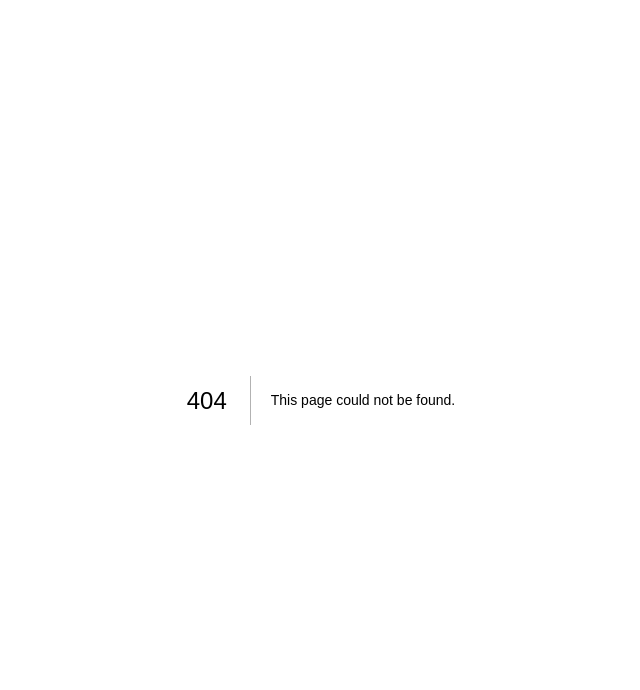
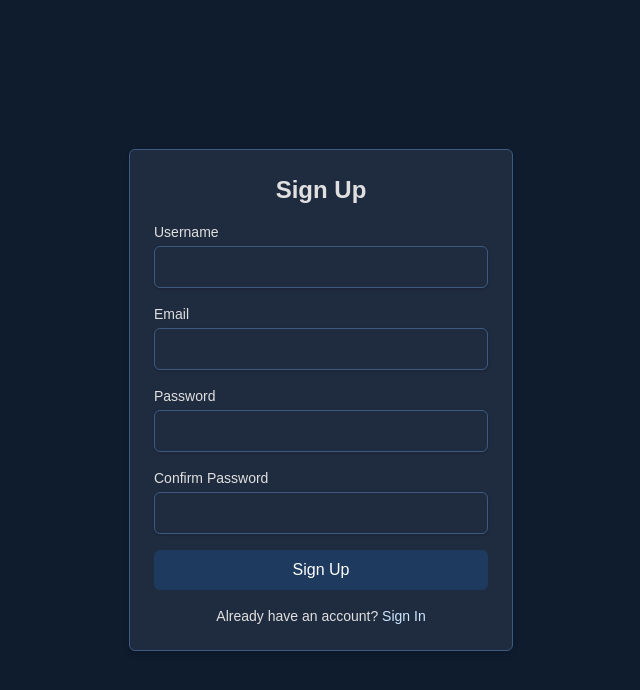
Before and after one commit to Kshitizz04/chesseract, a Next.js app in the folder chesseract-fe/: page /auth/sign-up in a window 1280 px wide. Before the commit this address had no page. Shown: the top 690 px of the page, without its empty margins (319-959 px from the left). Built offline with nearby package versions, Linux system fonts and the light colour scheme; no server answers.

Commit message:
added signup page

```diff
--- a/chesseract-fe/src/app/auth/sign-in/page.tsx
+++ b/chesseract-fe/src/app/auth/sign-in/page.tsx
@@ -6,6 +6,7 @@ import { validateEmail } from "@/utils/validators";
 import { useToast } from "@/contexts/ToastContext";
 import { setLocalStorage } from "@/utils/localstorage";
 import { useRouter } from "next/navigation";
+import Link from "next/link";
 
 const SignIn = () => {
     const [email, setEmail] = useState("");
@@ -92,10 +93,11 @@ const SignIn = () => {
                         required
                     />
                 </div>
+
                 <button
                     type="submit"
                     disabled={loading}
-                    className={`w-full p-2 text-white rounded-md ${
+                    className={`w-full p-2 text-white rounded-md mb-4 ${
                         loading
                             ? "bg-primary-200 cursor-not-allowed text-accent-200"
                             : "bg-primary-100 hover:bg-primary-200"
@@ -103,6 +105,13 @@ const SignIn = () => {
                 >
                     {loading ? "Signing In..." : "Sign In"}
                 </button>
+
+                <div className="text-center text-sm">
+                    Don't have an account?{" "}
+                    <Link href="/auth/sign-up" className="text-accent-200 hover:underline">
+                        Sign Up
+                    </Link>
+                </div>
             </form>
         </div>
     );
--- /dev/null
+++ b/chesseract-fe/src/app/auth/sign-up/page.tsx
@@ -0,0 +1,199 @@
+"use client";
+
+import React, { useState } from "react";
+import signUp from "@/services/auth/signup";
+import { validateEmail } from "@/utils/validators";
+import { useToast } from "@/contexts/ToastContext";
+import { setLocalStorage } from "@/utils/localstorage";
+import { useRouter } from "next/navigation";
+import Link from "next/link";
+
+const SignUp = () => {
+    const [username, setUsername] = useState("");
+    const [email, setEmail] = useState("");
+    const [password, setPassword] = useState("");
+    const [confirmPassword, setConfirmPassword] = useState("");
+    const [emailError, setEmailError] = useState<string | null>(null);
+    const [passwordError, setPasswordError] = useState<string | null>(null);
+    const [usernameError, setUsernameError] = useState<string | null>(null);
+    const [loading, setLoading] = useState(false);
+    const {showToast} = useToast();
+
+    const router = useRouter();
+
+    const handleSubmit = async (e: React.FormEvent) => {
+        e.preventDefault();
+
+        // Reset errors
+        setEmailError(null);
+        setPasswordError(null);
+        setUsernameError(null);
+
+        // Validate inputs
+        let isValid = true;
+
+        if (!username || username.length < 3) {
+            setUsernameError("Username must be at least 3 characters");
+            isValid = false;
+        }
+
+        if (!validateEmail(email)) {
+            setEmailError("Invalid email format");
+            isValid = false;
+        }
+
+        if (password.length < 6) {
+            setPasswordError("Password must be at least 6 characters");
+            isValid = false;
+        }
+
+        if (password !== confirmPassword) {
+            setPasswordError("Passwords don't match");
+            isValid = false;
+        }
+
+        if (!isValid) return;
+
+        setLoading(true);
+
+        try {
+            const response = await signUp({ username, email, password });
+            console.log("Response:", response);
+            if (response.success) {
+                showToast("Account created successfully!", "success");
+                setLocalStorage("token", response.data?.token);
+                setLocalStorage("user", response.data?.user);
+                setLocalStorage("userId", response.data?.user._id);
+                router.push("/home");
+            } else {
+                const error = response.error || "An error occurred";
+                showToast(error, "error");
+            }
+        } catch (err: any) {
+            console.error("Sign-up failed:", err);
+            const error = err.error || "An error occurred";
+            showToast(error, "error");
+        } finally {
+            setLoading(false);
+        }
+    };
+
+    return (
+        <div className="flex items-center justify-center h-screen">
+            <form
+                onSubmit={handleSubmit}
+                className="bg-bg-200 border-1 border-accent-100 p-6 rounded-md shadow-md w-96"
+            >
+                <h2 className="text-2xl font-bold mb-4 text-center">Sign Up</h2>
+
+                {/* Username field */}
+                <div className="mb-4">
+                    <label
+                        htmlFor="username"
+                        className="block text-sm font-medium"
+                    >
+                        Username
+                    </label>
+                    <input
+                        type="text"
+                        id="username"
+                        value={username}
+                        onChange={(e) => {setUsername(e.target.value); setUsernameError(null)}}
+                        className="mt-1 block w-full p-2 border border-accent-100 rounded-md shadow-sm focus:ring-accent-200 focus:border-accent-200"
+                        required
+                    />
+                    {usernameError && (
+                        <div className="text-red-500 text-sm mt-1">
+                            {usernameError}
+                        </div>
+                    )}
+                </div>
+
+                {/* Email field */}
+                <div className="mb-4">
+                    <label
+                        htmlFor="email"
+                        className="block text-sm font-medium"
+                    >
+                        Email
+                    </label>
+                    <input
+                        type="email"
+                        id="email"
+                        value={email}
+                        onChange={(e) => {setEmail(e.target.value); setEmailError(null)}}
+                        className="mt-1 block w-full p-2 border border-accent-100 rounded-md shadow-sm focus:ring-accent-200 focus:border-accent-200"
+                        required
+                    />
+                    {emailError && (
+                        <div className="text-red-500 text-sm mt-1">
+                            {emailError}
+                        </div>
+                    )}
+                </div>
+
+                {/* Password field */}
+                <div className="mb-4">
+                    <label
+                        htmlFor="password"
+                        className="block text-sm font-medium"
+                    >
+                        Password
+                    </label>
+                    <input
+                        type="password"
+                        id="password"
+                        value={password}
+                        onChange={(e) => {setPassword(e.target.value); setPasswordError(null)}}
+                        className="mt-1 block w-full p-2 border border-accent-100 rounded-md shadow-sm focus:ring-accent-200 focus:border-accent-200"
+                        required
+                    />
+                </div>
+
+                {/* Confirm Password field */}
+                <div className="mb-4">
+                    <label
+                        htmlFor="confirmPassword"
+                        className="block text-sm font-medium"
+                    >
+                        Confirm Password
+                    </label>
+                    <input
+                        type="password"
+                        id="confirmPassword"
+                        value={confirmPassword}
+                        onChange={(e) => {setConfirmPassword(e.target.value); setPasswordError(null)}}
+                        className="mt-1 block w-full p-2 border border-accent-100 rounded-md shadow-sm focus:ring-accent-200 focus:border-accent-200"
+                        required
+                    />
+                    {passwordError && (
+                        <div className="text-red-500 text-sm mt-1">
+                            {passwordError}
+                        </div>
+                    )}
+                </div>
+
+                <button
+                    type="submit"
+                    disabled={loading}
+                    className={`w-full p-2 text-white rounded-md ${
+                        loading
+                            ? "bg-primary-200 cursor-not-allowed text-accent-200"
+                            : "bg-primary-100 hover:bg-primary-200"
+                    } mb-4`}
+                >
+                    {loading ? "Creating Account..." : "Sign Up"}
+                </button>
+
+                <div className="text-center text-sm">
+                    Already have an account?{" "}
+                    <Link href="/auth/sign-in" className="text-accent-200 hover:underline">
+                        Sign In
+                    </Link>
+                </div>
+            </form>
+        </div>
+    );
+};
+
+export default SignUp;
--- /dev/null
+++ b/chesseract-fe/src/services/auth/signup.ts
@@ -0,0 +1,34 @@
+import API_ENDPOINTS from "../../../config/apiConfig";
+import { IUser } from "../../../models/user";
+
+interface SignUpData {
+    username: string;
+    email: string;
+    password: string;
+}
+
+interface SignUpResponseData {
+    token: string;
+    user: IUser;
+}
+
+interface SignUpResponse extends CommonResponse<SignUpResponseData> {}
+
+const signUp = async (data: SignUpData): Promise<SignUpResponse> => {
+    try {
+        const response = await fetch(API_ENDPOINTS.auth.signUp, {
+            method: "POST",
+            headers: {
+                "Content-Type": "application/json",
+            },
+            body: JSON.stringify(data),
+        });
+
+        return await response.json();
+    } catch (error) {
+        throw error;
+    }
+};
+
+export default signUp;
+export type{SignUpResponse}
```
